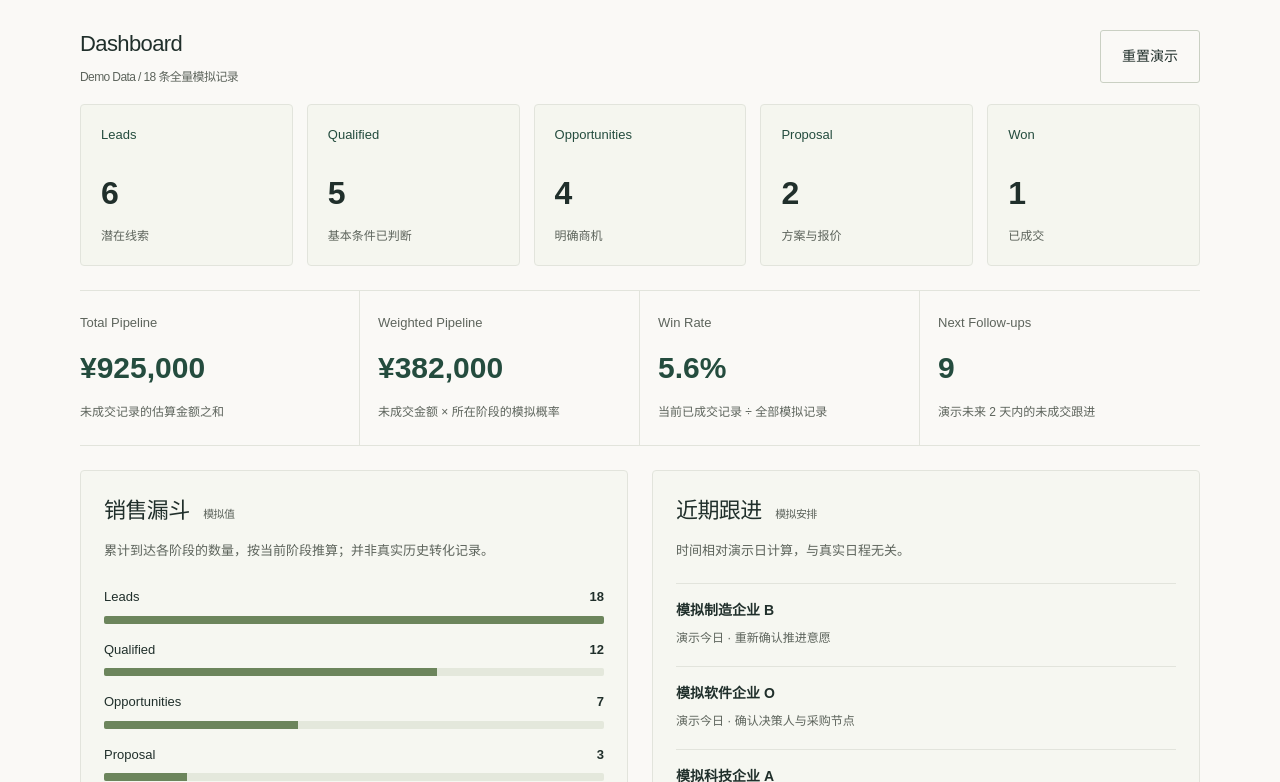
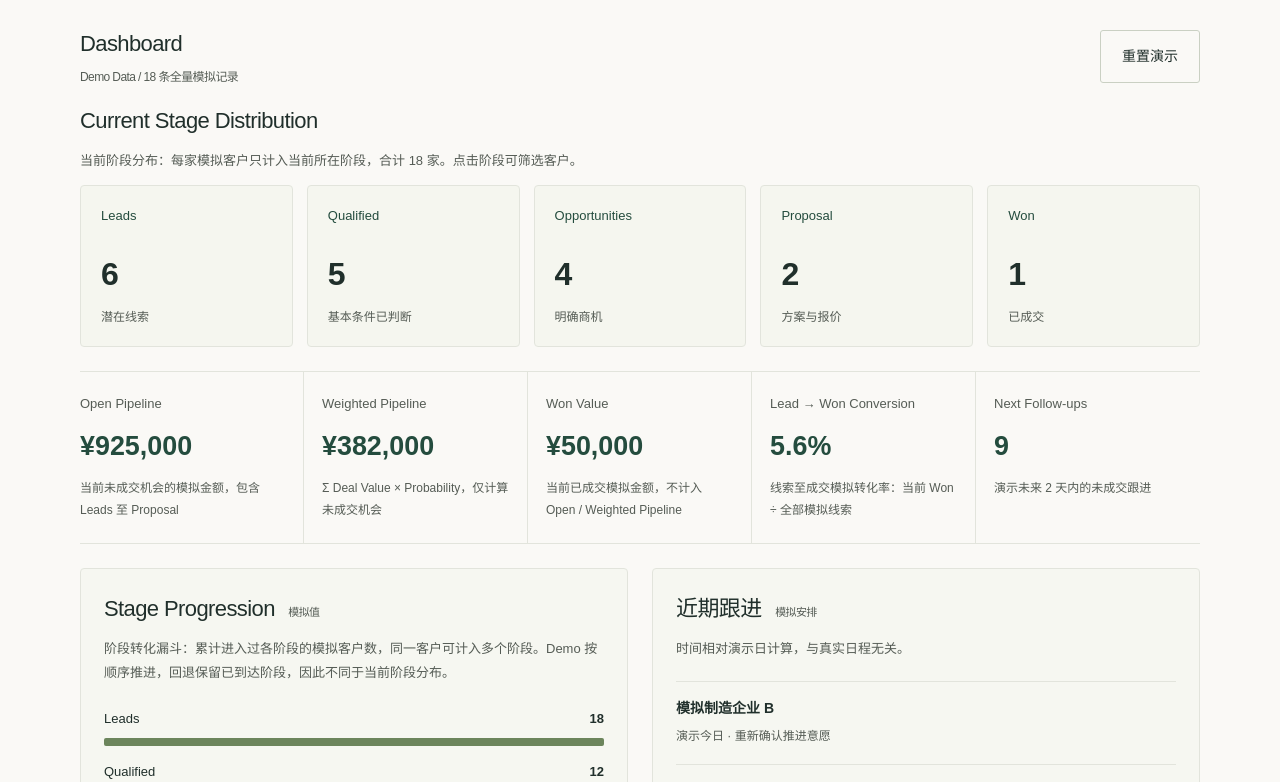
Before and after one commit to because-ad/personal-portfolio, a Next.js app: page /demo/sales-pipeline in a window 1280 px wide. Shown: the part 518-1300 px from the top of the page. Built offline with nearby package versions, Linux system fonts and the light colour scheme.

Commit message:
fix: clarify career focus and pipeline metric definitions

```diff
--- a/src/app/career.css
+++ b/src/app/career.css
@@ -1,6 +1,7 @@
 /* 新职业作品集样式：仅作用于 career-site，保留两份已有简历的屏幕与打印样式。 */
 .career-site {
   --career-panel: #f0f2eb;
+  --muted: #555c55;
 }
 .career-site :where(p, li) {
   overflow-wrap: anywhere;
@@ -30,6 +31,9 @@
   align-items: center;
   min-height: 44px;
   font-size: 13px;
+}
+.career-site :is(.desktop-nav, .mobile-nav) {
+  color: #5c645d;
 }
 .career-site .section-description {
   max-width: 340px;
@@ -66,9 +70,11 @@
   line-height: 1.65;
   margin: 0 0 12px;
 }
-.career-positioning span {
-  color: var(--green);
-  font-size: 19px;
+.career-tagline {
+  color: var(--muted);
+  font-size: 14px;
+  line-height: 1.8;
+  margin: 12px 0;
 }
 .career-english {
   font-size: 11px;
--- a/src/app/demo/sales-pipeline/pipeline.css
+++ b/src/app/demo/sales-pipeline/pipeline.css
@@ -69,7 +69,7 @@
 }
 .pipeline-kpis {
   display: grid;
-  grid-template-columns: repeat(4, minmax(0, 1fr));
+  grid-template-columns: repeat(5, minmax(0, 1fr));
   margin: 24px 0;
   border-top: 1px solid var(--line);
   border-bottom: 1px solid var(--line);
@@ -90,7 +90,7 @@
 }
 .pipeline-kpis dd {
   margin: 12px 0;
-  font-size: 30px;
+  font-size: clamp(22px, 2.1vw, 30px);
   font-weight: 600;
   color: var(--green);
 }
@@ -349,6 +349,9 @@
   .pipeline-kpis > div:nth-child(n + 3) {
     border-top: 1px solid var(--line);
   }
+  .pipeline-kpis > div:last-child {
+    grid-column: 1/-1;
+  }
   .pipeline-kpis dd {
     font-size: clamp(22px, 6.2vw, 28px);
   }
--- a/src/app/page.tsx
+++ b/src/app/page.tsx
@@ -34,14 +34,11 @@ export default function Home() {
             </p>
             <p className="eyebrow">CAREER PORTFOLIO / 李明春</p>
             <h1>{p.name}</h1>
-            <p className="career-positioning">
-              {career.subtitle}
-              <br />
-              <span>{career.secondary}</span>
-            </p>
+            <p className="career-positioning">{career.subtitle}</p>
             <p className="career-english" lang="en">
               {career.english}
             </p>
+            <p className="career-tagline">{career.tagline}</p>
             <p className="hero-intro">{career.intro}</p>
             <div className="actions">
               <a className="button primary" href="#projects">
@@ -52,7 +49,7 @@ export default function Home() {
               </Link>
             </div>
             <div className="hero-secondary">
-              <a href="#ai">AI 能力 ↗</a>
+              <a href="#ai">AI应用 ↗</a>
               <a href="#contact">联系我 ↗</a>
               <span>
                 {p.location} · {p.travel}
@@ -61,16 +58,12 @@ export default function Home() {
           </div>
           <aside className="career-hero-note" aria-label="职业能力主线">
             <p className="eyebrow">EXPERIENCE INTO CAPABILITY</p>
-            <h2>
-              从一线实践，
-              <br />
-              积累可迁移的能力。
-            </h2>
+            <h2>从一线销售、项目执行和门店运营中，形成可复用的业务方法。</h2>
             <ol>
               {[
                 { title: "销售", text: "理解需求与成交过程" },
                 { title: "项目", text: "协调资源，推进现场交付" },
-                { title: "运营", text: "把服务流程整理成 SOP" },
+                { title: "运营", text: "把服务经验沉淀成 SOP" },
               ].map((item, index) => (
                 <li key={item.title}>
                   <span>0{index + 1}</span>
@@ -81,7 +74,6 @@ export default function Home() {
                 </li>
               ))}
             </ol>
-            <p className="hero-note-bottom">业务是方向，AI 是工作杠杆。</p>
           </aside>
         </section>
 
--- a/src/components/career-ui.tsx
+++ b/src/components/career-ui.tsx
@@ -16,7 +16,6 @@ export function CareerShell({ children }: { children: ReactNode }) {
         mobileItems={[
           ...careerNavigation,
           { href: "/#about", label: "关于与教育" },
-          { href: "/#resume", label: "简历下载" },
           { href: "/#contact", label: "联系我" },
         ]}
       />
--- a/src/components/sales-pipeline.tsx
+++ b/src/components/sales-pipeline.tsx
@@ -45,7 +45,23 @@ export function SalesPipeline() {
   function updateStage(id: string, stage: Stage) {
     const lead = leads.find((item) => item.id === id)!;
     setLeads((items) =>
-      items.map((item) => (item.id === id ? { ...item, stage } : item)),
+      items.map((item) =>
+        item.id === id
+          ? {
+              ...item,
+              stage,
+              furthestStage:
+                stages[
+                  Math.max(
+                    stages.findIndex(
+                      (entry) => entry.id === item.furthestStage,
+                    ),
+                    stages.findIndex((entry) => entry.id === stage),
+                  )
+                ].id,
+            }
+          : item,
+      ),
     );
     setAnnouncement(
       `${lead.company}已更新为${stageInfo(stage).chinese}，全量指标与下一步建议已重新计算。`,
@@ -76,6 +92,15 @@ export function SalesPipeline() {
           重置演示
         </button>
       </div>
+      <section
+        className="pipeline-distribution"
+        aria-labelledby="distribution-heading"
+      >
+        <h2 id="distribution-heading">Current Stage Distribution</h2>
+        <p className="pipeline-caption">
+          当前阶段分布：每家模拟客户只计入当前所在阶段，合计 {leads.length}{" "}
+          家。点击阶段可筛选客户。
+        </p>
         <div className="pipeline-stage-grid" aria-label="按当前阶段筛选">
           {stages.map((stage, i) => (
             <button
@@ -92,23 +117,32 @@ export function SalesPipeline() {
             </button>
           ))}
         </div>
-      <dl className="pipeline-kpis">
+      </section>
+      <dl
+        className="pipeline-kpis"
+        aria-label="Demo Data / 模拟金额、转化与跟进指标"
+      >
         <div>
-          <dt>Total Pipeline</dt>
+          <dt>Open Pipeline</dt>
           <dd data-testid="pipeline-value">{money(metrics.pipelineValue)}</dd>
-          <p>未成交记录的估算金额之和</p>
+          <p>当前未成交机会的模拟金额，包含 Leads 至 Proposal</p>
         </div>
         <div>
           <dt>Weighted Pipeline</dt>
           <dd data-testid="weighted-value">{money(metrics.weightedValue)}</dd>
-          <p>未成交金额 × 所在阶段的模拟概率</p>
+          <p>Σ Deal Value × Probability，仅计算未成交机会</p>
         </div>
         <div>
-          <dt>Win Rate</dt>
+          <dt>Won Value</dt>
+          <dd data-testid="won-value">{money(metrics.wonValue)}</dd>
+          <p>当前已成交模拟金额，不计入 Open / Weighted Pipeline</p>
+        </div>
+        <div>
+          <dt>Lead → Won Conversion</dt>
           <dd data-testid="conversion-rate">
             {metrics.conversionRate.toFixed(1)}%
           </dd>
-          <p>当前已成交记录 ÷ 全部模拟记录</p>
+          <p>线索至成交模拟转化率：当前 Won ÷ 全部模拟线索</p>
         </div>
         <div>
           <dt>Next Follow-ups</dt>
@@ -119,10 +153,12 @@ export function SalesPipeline() {
       <div className="pipeline-analysis-grid">
         <section className="pipeline-panel">
           <h2>
-            销售漏斗 <span className="pipeline-data-label">模拟值</span>
+            Stage Progression{" "}
+            <span className="pipeline-data-label">模拟值</span>
           </h2>
           <p className="pipeline-caption">
-            累计到达各阶段的数量，按当前阶段推算；并非真实历史转化记录。
+            阶段转化漏斗：累计进入过各阶段的模拟客户数，同一客户可计入多个阶段。Demo
+            按顺序推进，回退保留已到达阶段，因此不同于当前阶段分布。
           </p>
           <ol className="pipeline-funnel">
             {stages.map((stage, i) => (
@@ -402,9 +438,15 @@ export function SalesPipeline() {
           权限、真实历史转化、合同或收入确认。
         </p>
         <p>
-          概率为固定演示值：10%、25%、50%、75%、100%。Pipeline 及 Weighted
-          Pipeline 排除已成交记录，成交率为当前已成交数量 /
-          全量记录数。漏斗数量采用当前阶段顺序累计推算，不能据此推断真实流失率。
+          概率为固定演示值：10%、25%、50%、75%、100%。Open Pipeline
+          为当前未成交机会金额之和；Weighted Pipeline 为未成交机会的 Σ Deal
+          Value × Probability；两者均排除 Won。Won Value
+          单独汇总当前成交模拟金额。Lead → Won Conversion = 当前 Won 数量 /
+          全部模拟线索数量。
+        </p>
+        <p>
+          Current Stage Distribution 只统计当前阶段。Stage Progression
+          使用模拟推进历程：初始数据按顺序进入前序阶段，演示跳级也视为经过前序阶段；回退不会清除已进入过的阶段。漏斗为累计人数，不是当前阶段人数，也不代表真实客户历史或流失率。
         </p>
         <p>
           全部日期相对演示日计算；未成交记录 7
--- a/src/data/career.ts
+++ b/src/data/career.ts
@@ -3,13 +3,12 @@ import { portfolio } from "./portfolio";
 /** 新作品集的求职表达；原简历资料独立保留，不自动改写已确认的 PDF。 */
 export const career = {
   siteUrl: "https://personal-portfolio-one-inky-35.vercel.app",
-  title: "李明春 | Business Development · Operations · AI-Native",
+  title: "李明春 | Business Development / B2B / Channel Operations",
   description:
     "李明春个人职业作品集，展示业务拓展、项目执行、门店运营、团队管理及 AI 应用相关经历。",
-  subtitle: "业务增长 · BD · 运营 · 项目执行",
-  secondary: "AI 原生工作能力",
-  english:
-    "Business Development / Operations / Project Execution / AI-Native Productivity",
+  subtitle: "业务拓展 · ToB业务 · 渠道运营",
+  tagline: "业务是方向，AI 是工作杠杆。",
+  english: "Business Development / B2B / Channel Operations",
   intro:
     "具备活动项目、销售推广、团队管理、门店运营和新人培训等一线业务经验，能够从业务目标出发完成任务拆解、流程设计与执行落地，并持续探索 AI 工具在业务、运营与效率提升中的实际应用。",
   aboutExperience:
@@ -563,7 +562,7 @@ export const caseStudies: readonly CaseStudy[] = [
         title: "可以迁移到什么能力",
         english: "TRANSFERABLE SKILLS",
         paragraphs: [
-          "业务与行业研究、资料结构化、SOP 与培训材料整理、方案表达、岗位学习及小型业务 Demo 实现。AI 是我的工作杠杆，职业目标仍然是业务、运营与项目执行。",
+          "业务与行业研究、资料结构化、SOP 与培训材料整理、方案表达、岗位学习及小型业务 Demo 实现。AI 是工作杠杆，职业方向是业务拓展、ToB 业务与渠道运营。",
         ],
       },
     ],
@@ -573,9 +572,9 @@ export const caseStudies: readonly CaseStudy[] = [
 export const careerNavigation = [
   { href: "/#projects", label: "项目案例" },
   { href: "/#experience", label: "职业经历" },
-  { href: "/#ai", label: "AI 能力" },
+  { href: "/#ai", label: "AI应用" },
   { href: "/#lab", label: "业务 Demo" },
-  { href: "/#roles", label: "岗位方向" },
+  { href: "/#resume", label: "简历" },
 ];
 
 /** 工作成果与案例按稳定 ID 关联，调整展示顺序不会改变链接。 */
--- a/src/data/sales-pipeline.ts
+++ b/src/data/sales-pipeline.ts
@@ -43,6 +43,8 @@ export type DemoLead = {
   contact: string;
   source: string;
   stage: Stage;
+  /** Demo 按顺序推进：保留进入过的最远阶段，回退不清除累计历程。 */
+  furthestStage: Stage;
   value: number;
   followUpDays: number;
   lastContactDays: number;
@@ -86,6 +88,7 @@ export const demoLeads: readonly DemoLead[] = records.map(
     contact: `模拟联系人 ${String.fromCharCode(65 + index)}`,
     source: `演示：${source}`,
     stage,
+    furthestStage: stage,
     value,
     followUpDays,
     lastContactDays,
@@ -150,6 +153,7 @@ export function pipelineMetrics(leads: readonly DemoLead[]) {
   const won = leads.filter((lead) => lead.stage === "won");
   return {
     pipelineValue: open.reduce((sum, lead) => sum + lead.value, 0),
+    wonValue: won.reduce((sum, lead) => sum + lead.value, 0),
     weightedValue: open.reduce(
       (sum, lead) =>
         sum + (lead.value * stageInfo(lead.stage).probability) / 100,
@@ -165,7 +169,8 @@ export function pipelineMetrics(leads: readonly DemoLead[]) {
     cumulative: stages.map(
       (_, i) =>
         leads.filter(
-          (lead) => stages.findIndex((stage) => stage.id === lead.stage) >= i,
+          (lead) =>
+            stages.findIndex((stage) => stage.id === lead.furthestStage) >= i,
         ).length,
     ),
   };
```
Lines whose indentation alone changed are shown as unchanged.
